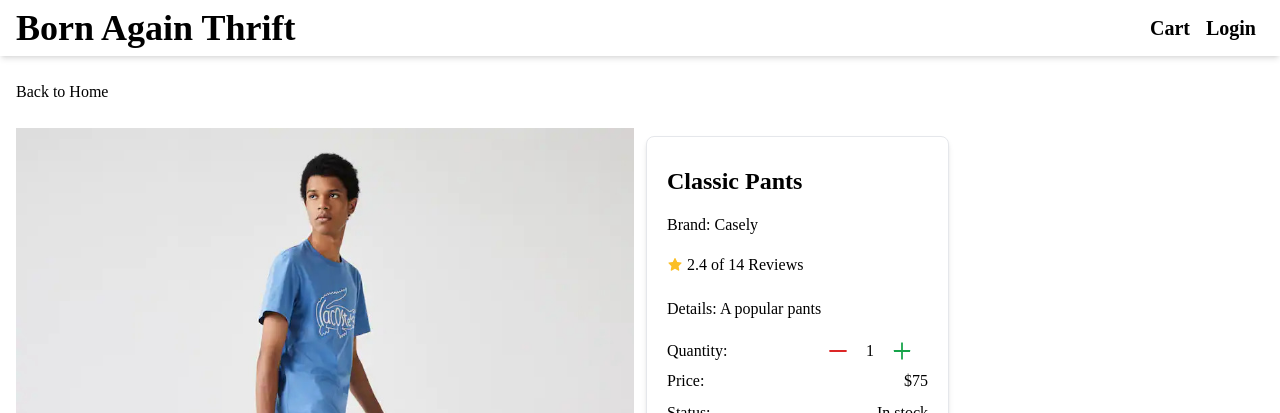
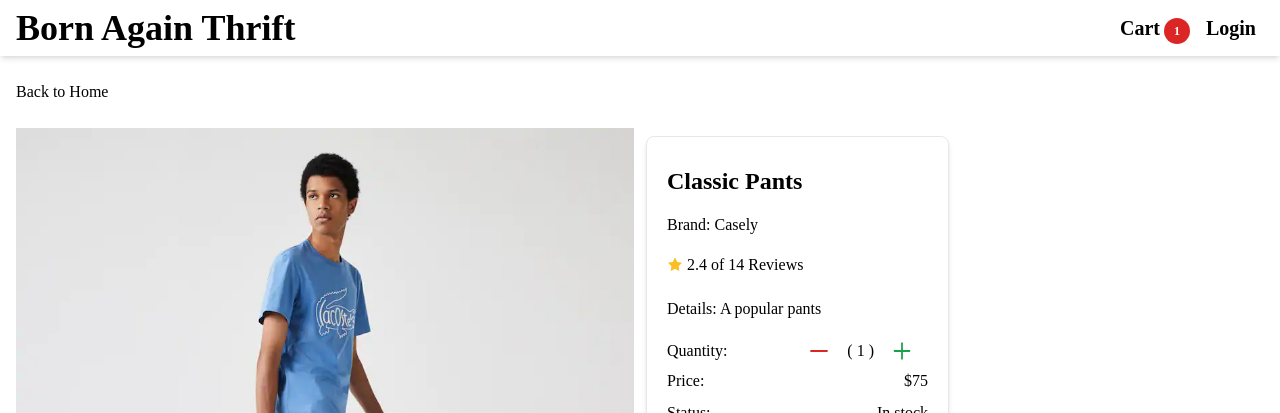
Before and after one commit to dbenavi5/born-again-e-shop, a Next.js app: page /product/classic-pants in a window 1280 px wide. Both pictures are taken after a click on the button "Add to cart". Shown: the top 413 px of the page. Built offline with nearby package versions, Linux system fonts and the light colour scheme; a web font is replaced by a local one.

Commit message:
complete-step-8-handle-addToCart

```diff
--- a/components/Header.js
+++ b/components/Header.js
@@ -1,7 +1,11 @@
-import React from "react";
+import React, { useContext } from "react";
 import Link from "next/link";
+import { Store } from "../utils/Store";
 
 export default function Header() {
+
+  const { state } = useContext(Store);
+  const { cart } = state;
   return (
     <header>
       <nav className="flex h-14 items-center px-4 justify-between shadow-md">
@@ -10,7 +14,15 @@
         </Link>
         <div className="text-sm tablet:text-xl">
           <Link href="/cart">
-            <a className="p-2 font-extrabold">Cart</a>
+            <a className="p-2 font-extrabold">
+              Cart
+              {cart.cartItems.length > 0 && (
+                <span className="ml-1 rounded-full bg-red-600 px-2.5 py-1.5 text-xs font-bold text-white">
+                  {/* sum of all quantities in cart */}
+                  {cart.cartItems.reduce((acc,i) => acc + i.quantity, 0)}
+                </span>
+              )}
+            </a>
           </Link>
           <Link href="/login">
             <a className="p-2 font-extrabold">Login</a>
--- a/pages/_app.js
+++ b/pages/_app.js
@@ -1,13 +1,13 @@
 import "../styles/globals.css";
-import { StateContext } from "../context/StateContext";
 import { Toaster } from "react-hot-toast";
+import { StoreProvider } from "../utils/Store";
 
 function MyApp({ Component, pageProps }) {
   return (
-    <StateContext>
+    <StoreProvider>
       <Toaster/>
       <Component {...pageProps} />
-    </StateContext>
+    </StoreProvider>
   );
 }
 
--- a/pages/product/[slug].js
+++ b/pages/product/[slug].js
@@ -1,22 +1,33 @@
 import Image from "next/image";
 import Link from "next/link";
 import { useRouter } from "next/router";
-import React from "react";
+import React, {useContext} from "react";
 import { Layout } from "../../components/Layout";
 import { products } from "../../utils/data";
-import { useStateContext } from "../../context/StateContext";
 import { AiOutlineMinus, AiOutlinePlus, AiFillStar } from "react-icons/ai";
+import { Store } from "../../utils/Store";
 
 export default function ProductScreen() {
+  const { state, dispatch } = useContext(Store);
   const { query } = useRouter();
   const { slug } = query;
-  const { decreaseQty, increaseQty, qty, onAdd } = useStateContext();
 
   const product = products.find((p) => p.slug === slug);
   console.log(product);
 
   if (!product) {
     <div>Product Not Found</div>;
+  }
+
+  const addToCartHandler = () => {
+    const existItem = state.cart.cartItems.find((x) => x.slug === product.slug);
+    const quantity = existItem ? existItem.quantity + 1 : 1;
+
+    if (product.countInStock < quantity) {
+      alert('Sorry, product out of stock');
+      return;
+    }
+    dispatch({ type: 'CART_ADD_ITEMS', payload: { ...product, quantity } });
   }
 
   return (
@@ -54,11 +65,11 @@
               <div className="flex items-center justify-between">
                 <h3>Quantity: </h3>
                 <p className="flex p-1.5">
-                  <span className="px-2" onClick={decreaseQty}>
+                  <span className="px-2" onClick=''>
                     <AiOutlineMinus className="text-red-600 w-6 h-6" />
                   </span>
-                  <span className="px-2">{qty}</span>
-                  <span className="px-2" onClick={increaseQty}>
+                  <span className="px-2">( 1 )</span>
+                  <span className="px-2" onClick=''>
                     <AiOutlinePlus className="text-green-600 w-6 h-6" />
                   </span>
                 </p>
@@ -75,7 +86,7 @@
             </div>
             <button
               className="primary-button w-full"
-              onClick={() => onAdd(product, qty)}
+              onClick={addToCartHandler}
             >
               Add to cart
             </button>
--- /dev/null
+++ b/utils/Store.js
@@ -0,0 +1,34 @@
+import { createContext, useReducer } from "react";
+
+export const Store = createContext();
+
+const initialState = {
+  cart: { cartItems: [] },
+};
+
+const reducer = (state, action) => {
+    switch (action.type) {
+        case 'CART_ADD_ITEMS': {
+            // update state
+            const newItem = action.payload;
+
+            const existItem = state.cart.cartItems.find((item) => item.slug === newItem.slug);
+
+            const cartItems = existItem
+              ? state.cart.cartItems.map((item) =>
+                  item.name === existItem.name ? newItem : item
+                )
+                : [...state.cart.cartItems, newItem];
+
+            return {...state, cart: {...state.cart, cartItems}}
+        }
+        default:
+            return state;
+    }
+}
+
+export function StoreProvider({ children }) {
+    const [state, dispatch] = useReducer(reducer, initialState);
+    const value = { state, dispatch };
+    return <Store.Provider value={value}>{children}</Store.Provider>;
+}
```
